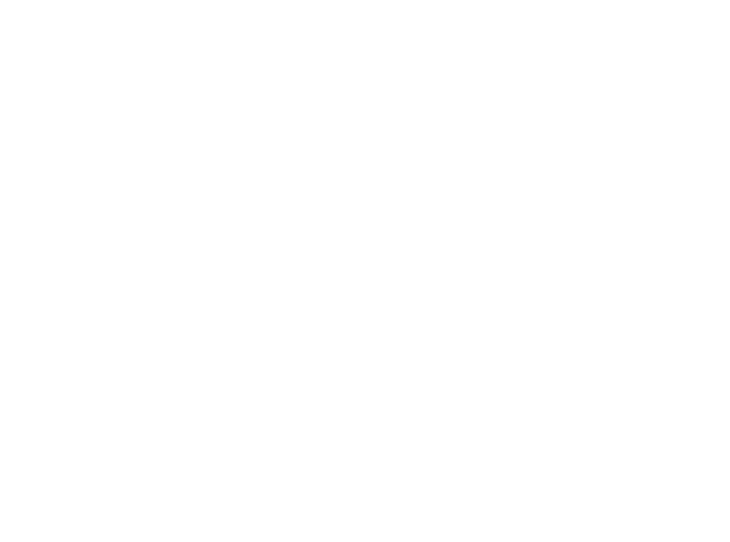
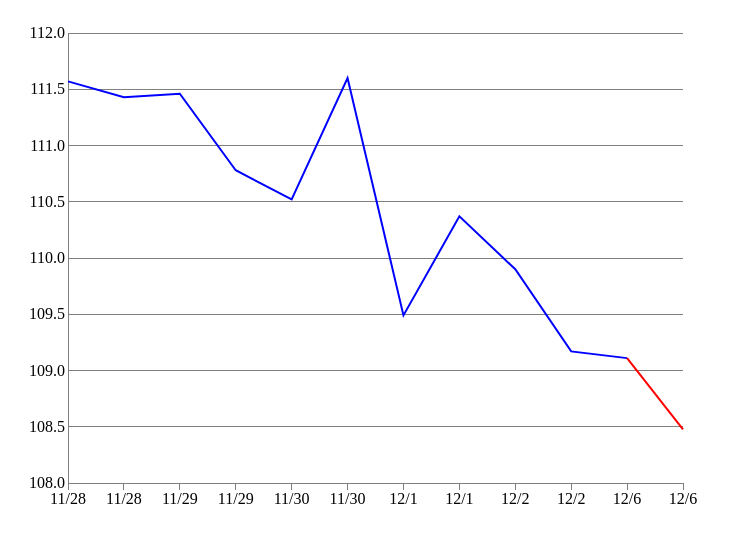
Before and after one commit to pmarathe25/Stock-Prediction, a plain HTML site: page index.html in a window 1280 px wide. Shown: the whole page, without its empty margins (0-730 px from the left). Drawn offline with nearby package versions, Linux system fonts and the light colour scheme.

Commit message:
Fixed graph drawing

```diff
--- a/index.html
+++ b/index.html
@@ -6,7 +6,7 @@
 <style>
 .line {
     stroke-width: 2;
-    stroke: black;
+    stroke: blue;
     fill: none;
 }
 
@@ -26,4 +26,8 @@
     shape-rendering: crispEdges;
 }
 
+.axis .major {
+    stroke-width: 1;
+}
+
 </style>
--- a/trendsAnalyzer.js
+++ b/trendsAnalyzer.js
@@ -10,71 +10,106 @@ function httpGetAsync(theUrl, callback)
 }
 
 function analyze(response) {
+    response = JSON.parse(response)
     console.log(response);
-    response = JSON.parse(response)
-    chartTrend(response['trend'], response['historical'][1]);
+    chartTrend(response['trend'], response['historical'][1], response['historical'][2]);
 }
 
-function chartTrend(trend, stockData) {
+function chartTrend(trend, stockData, dates) {
+    var timeFormat = (function(date) {
+        console.log(date);
+        return (date.getMonth()+1) + '/' + date.getDate();
+    });
     var width = 700;
     var height = 500;
-    var margin = [25, 25, 25, 25];
+    var margin = [25, 25, 25, 60];
     var svg = d3.select('body').append('svg')
                 .attr('width', width)
                 .attr('height', height)
                 .append('g')
                     .attr('transform', 'translate(' + margin[3] + ',' + margin[0] + ')');
     var curDate = new Date();
-    var predictDate = new Date();
-    predictDate.setDate(curDate + 0.5);
+    var todayOpen = new Date();
+    todayOpen.setHours(0,0,0,0);
+    todayOpen.setDate(todayOpen.getDate() + (9.5/24));
+    console.log(todayOpen);
+    var todayClose = new Date();
+    todayClose.setHours(0,0,0,0);
+    todayClose.setDate(todayClose.getDate() + (15.5/24));
+    console.log(todayClose);
+    var opens = dates.map(function(d) {
+        var date = new Date(d + ' EST');
+        date.setDate(date.getDate() + (9.5/24));
+        return date;
+    });
+    var closes = dates.map(function(d) {
+        var date = new Date(d + ' EST');
+        date.setDate(date.getDate() + (15.5/24));
+        return date;
+    });
+    var dates = [];
+    for (var i = 0; i < opens.length; i++) {
+        dates.unshift(opens[i], closes[i]);
+    }
+    console.log(dates);
+    dates.push(todayOpen, todayClose);
+    dates.reverse();
     var data = stockData.map(function(d, i) {
-                var date = new Date()
-                date.setDate(curDate.getDate() - (stockData.length - (i / 2)));
-                return {'date': date, 'value': d};
+                return {'date': dates[i], 'value': d};
     });
-    data.unshift({'date': predictDate, 'value': data[0].value + trend.change});
-    var x = d3.time.scale()
-            .domain(d3.extent(data, function(d) { return d.date }))
+    data = data.slice(1);
+    data.reverse();
+    data.forEach(function(d, i) { d.x = i });
+    var predictedPoint = {'date': todayClose, 'value': data[data.length - 1].value + trend.change, 'x': data.length};
+    console.log(predictedPoint);
+    data.push(predictedPoint);
+    console.log(data);
+    var x = d3.scale.linear()
+            .domain(d3.extent(data, function(d) { return d.x }))
             .range([0, width - margin[1] - margin[3]]);
     var y = d3.scale.linear()
-            .domain(d3.extent(data, function(d) { return d.value }))
-            .range([0, height - margin[0] - margin[2]]);
+            .domain(d3.extent(data, function(d) { return d.value }).reverse())
+            .range([0, height - margin[0] - margin[2]])
+            .nice();
     var line = d3.svg.line()
-            .x(function(d) {
-                return x(d.date);
+            .x(function(d, i) {
+                return x(d.x);
             })
             .y(function(d) {
                 return y(d.value);
             });
     var xAxis = d3.svg.axis()
             .scale(x)
-            .orient('bottom');
+            .orient('bottom')
+            .tickFormat(function(d) { console.log(d); return timeFormat(data[d].date); });
     var yAxis = d3.svg.axis()
             .scale(y)
+            .innerTickSize(-1 * (width - margin[1] - margin[3]))
+            .outerTickSize(0)
             .orient('left');
 
-    svg.append('path')
+    var historic = data.slice(0, data.length - 1);
+    var predicted = data.slice(data.length - 2);
+
+    svg.append('g')
         .attr('class', 'axis')
-        .attr('transform', 'translate(0,' + (height - margin[0]) + ')')
+        .attr('transform', 'translate(0,' + (height - margin[0] - 24.5) + ')')
         .call(xAxis);
-    svg.append('path')
+    svg.append('g')
         .attr('class', 'axis')
         .call(yAxis);
     svg.append('path')
-        .attr('class', function(d, i) {
-            var str = 'line';
-            if (i == 0) {
-                if (trend.change >= 0) {
-                    str += ' growth';
-                } else {
-                    str += ' decline';
-                }
-            }
-            return str;
-        })
-        .attr('d', line(data));
+        .attr('class', 'line')
+        .attr('d', line(historic));
+    svg.append('path')
+        .attr('class', 'line ' + ((trend.change > 0) ? 'growth' : 'decline'))
+        .attr('d', line(predicted));
 }
 
 function getTrend(query) {
     httpGetAsync('http://localhost:8000?' + JSON.stringify({'term': query}), analyze);
 }
+
+var stuff = JSON.parse('{"trend": {"change": -0.6336346103466821}, "historical": [[5.5, 5.0, 4.5, 4.0, 3.5, 3.0, 2.5, 2.0, 1.5, 1.0, 0.5, 0], [109.11, 109.11, 109.169998, 109.900002, 110.370003, 109.489998, 111.599998, 110.519997, 110.779999, 111.459999, 111.43, 111.57], ["2016-12-02", "2016-12-01", "2016-11-30", "2016-11-29", "2016-11-28"]]}');
+console.log(stuff);
+chartTrend(stuff.trend, stuff.historical[1], stuff.historical[2]);
```
Also changed, not shown: 1 other file.
